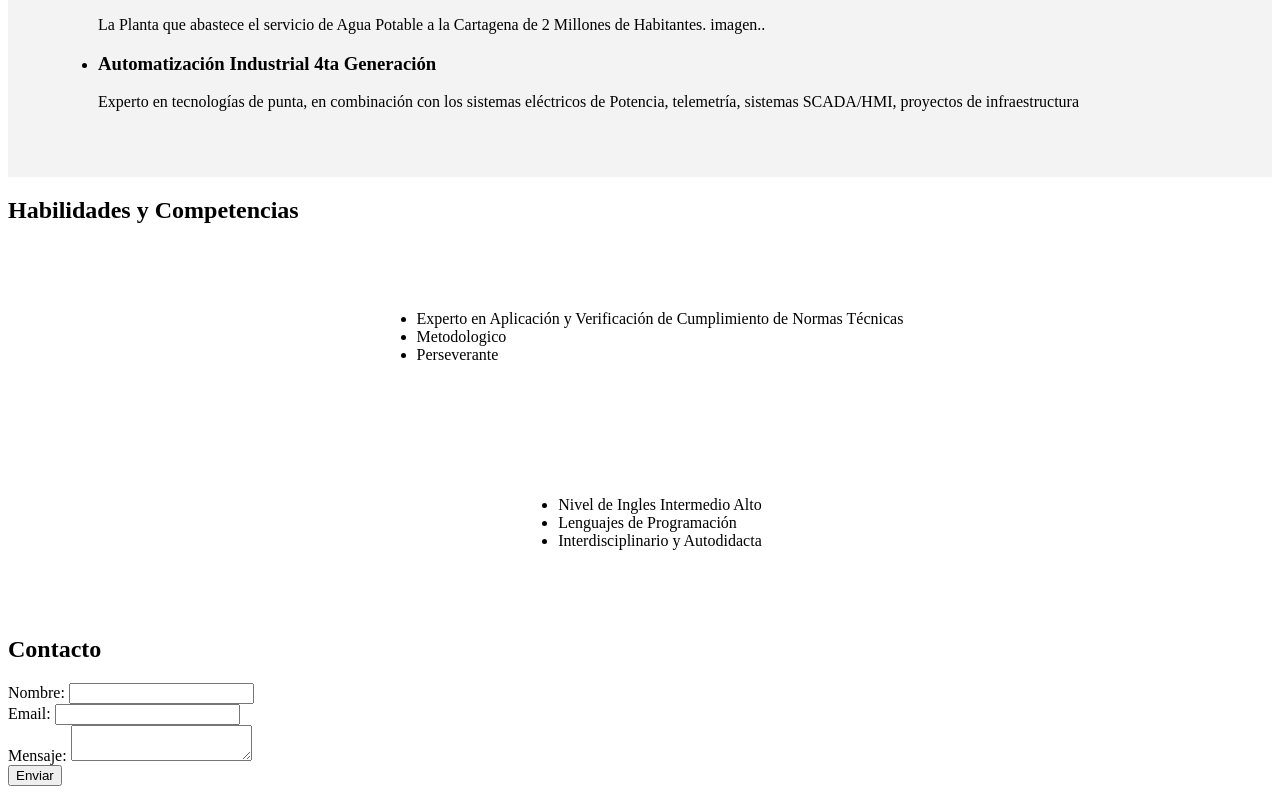
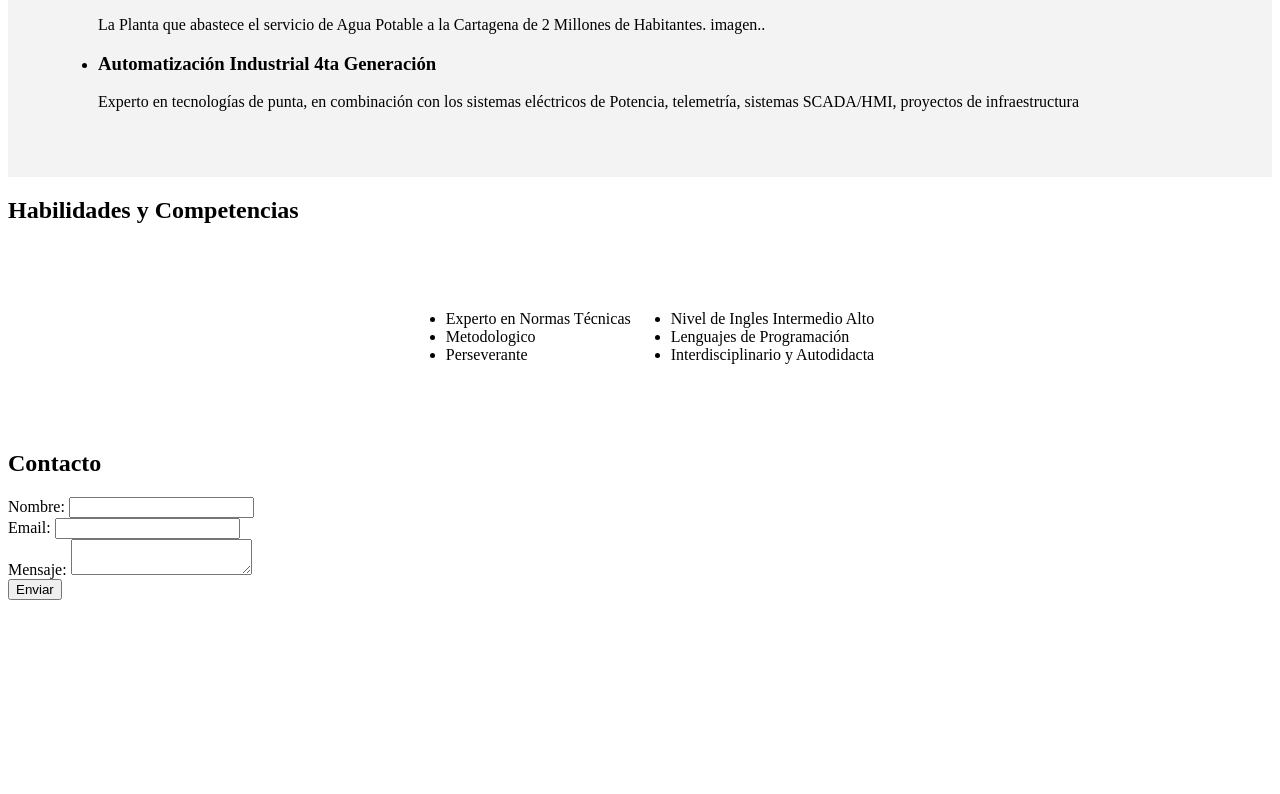
Before and after one commit to rafaelnotty/mypage, a plain HTML site: page index.html in a window 1280 px wide. Shown: the part 545-1339 px from the top of the page. After the commit the page ends 1153 px from the top, so only its background shows below. Drawn offline with Linux system fonts and the light colour scheme.

Commit message:
agregando division de section

```diff
--- a/index.html
+++ b/index.html
@@ -55,12 +55,11 @@
       <h2>Habilidades y Competencias</h2>
       <div class="mitad">
         <ul>
-          <li>Experto en Aplicación y Verificación de Cumplimiento de Normas Técnicas</li>
+          <li>Experto en Normas Técnicas</li>
           <li>Metodologico</li>
           <li>Perseverante</li>
         </ul>
-      </div>
-      <div class="mitad">
+
         <ul>
           <li>Nivel de Ingles Intermedio Alto</li>
           <li>Lenguajes de Programación</li>
```
